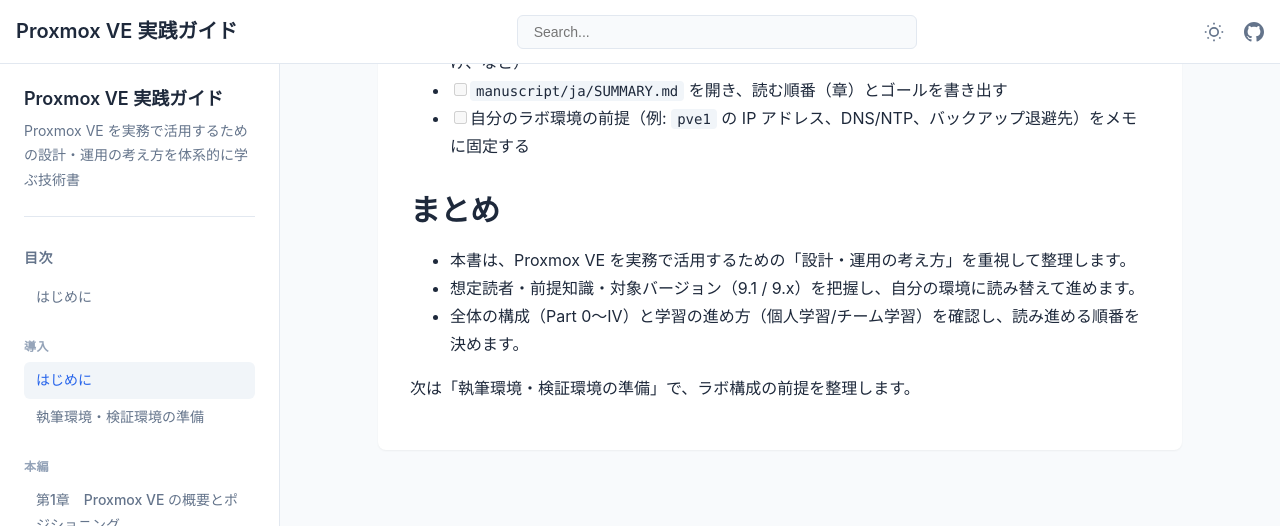
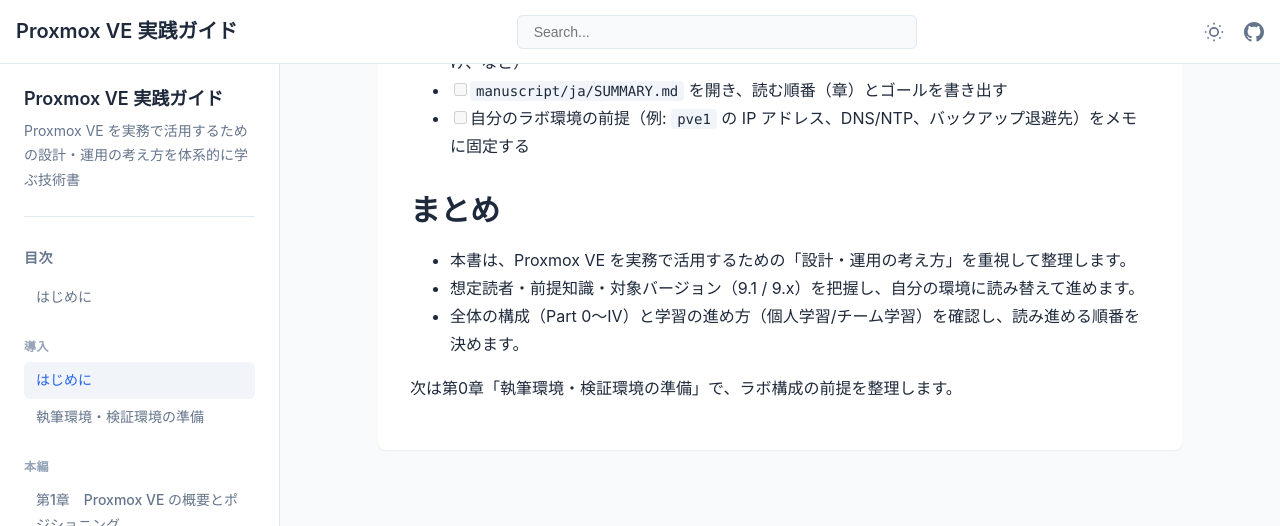
Before and after one commit to itdojp/proxmox_book, a Jekyll site: the page built from docs/introduction/index.md, in a window 1280 px wide and 900 px high, scrolled down 3557 px, cut to the strip 0-526 px from the top of the window. Built offline with Jekyll 4.4.1, drawn with Linux system fonts in a browser that asks for light colours.

Commit message:
docs: clarify next-step guidance in introduction

```diff
--- a/docs/introduction/index.md
+++ b/docs/introduction/index.md
@@ -126,4 +126,4 @@
 - 想定読者・前提知識・対象バージョン（9.1 / 9.x）を把握し、自分の環境に読み替えて進めます。
 - 全体の構成（Part 0〜IV）と学習の進め方（個人学習/チーム学習）を確認し、読み進める順番を決めます。
 
-次は「執筆環境・検証環境の準備」で、ラボ構成の前提を整理します。
+次は第0章「執筆環境・検証環境の準備」で、ラボ構成の前提を整理します。
```
Also changed, not shown: manuscript/ja/part0/preface.md (+1 -1 lines).
